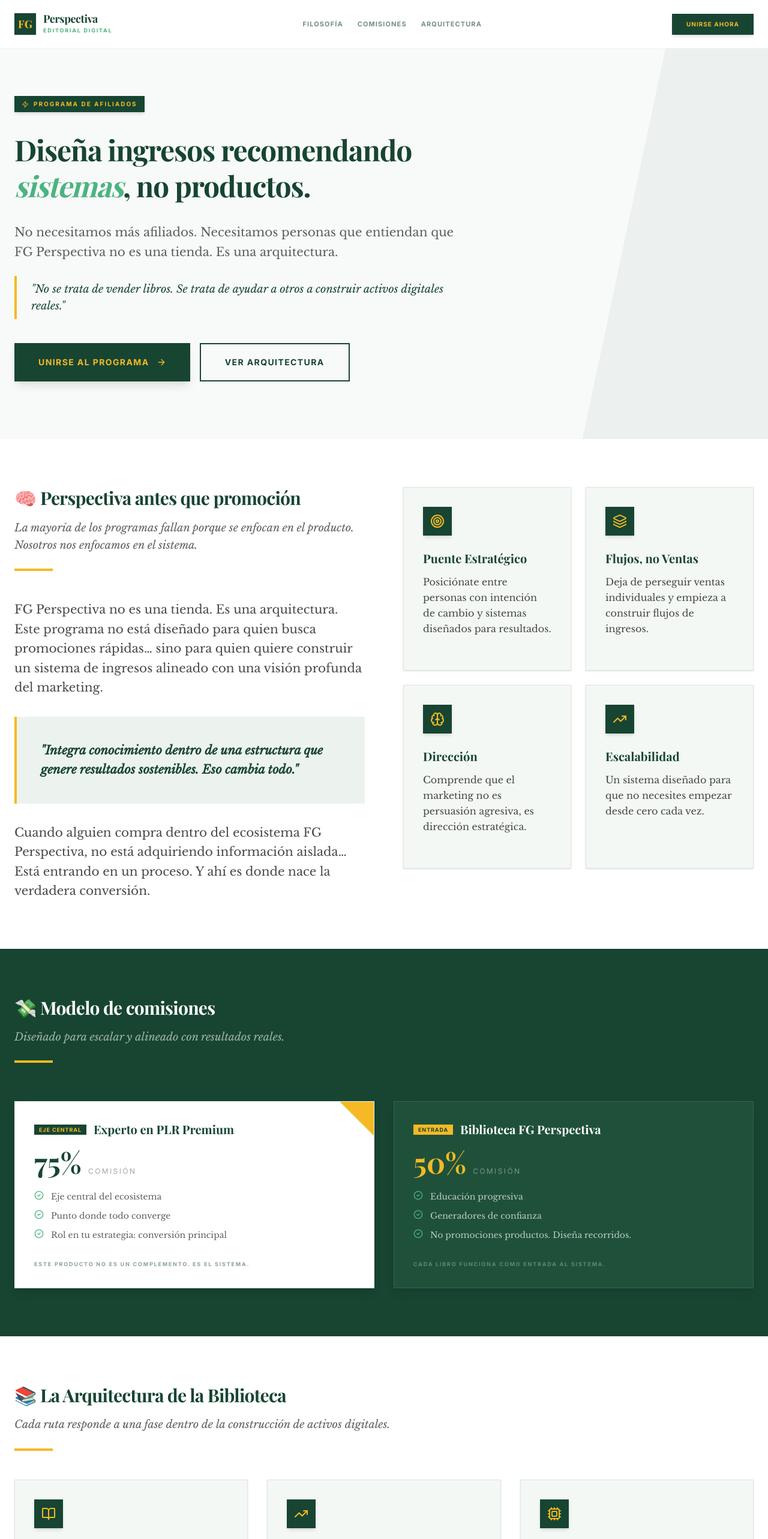
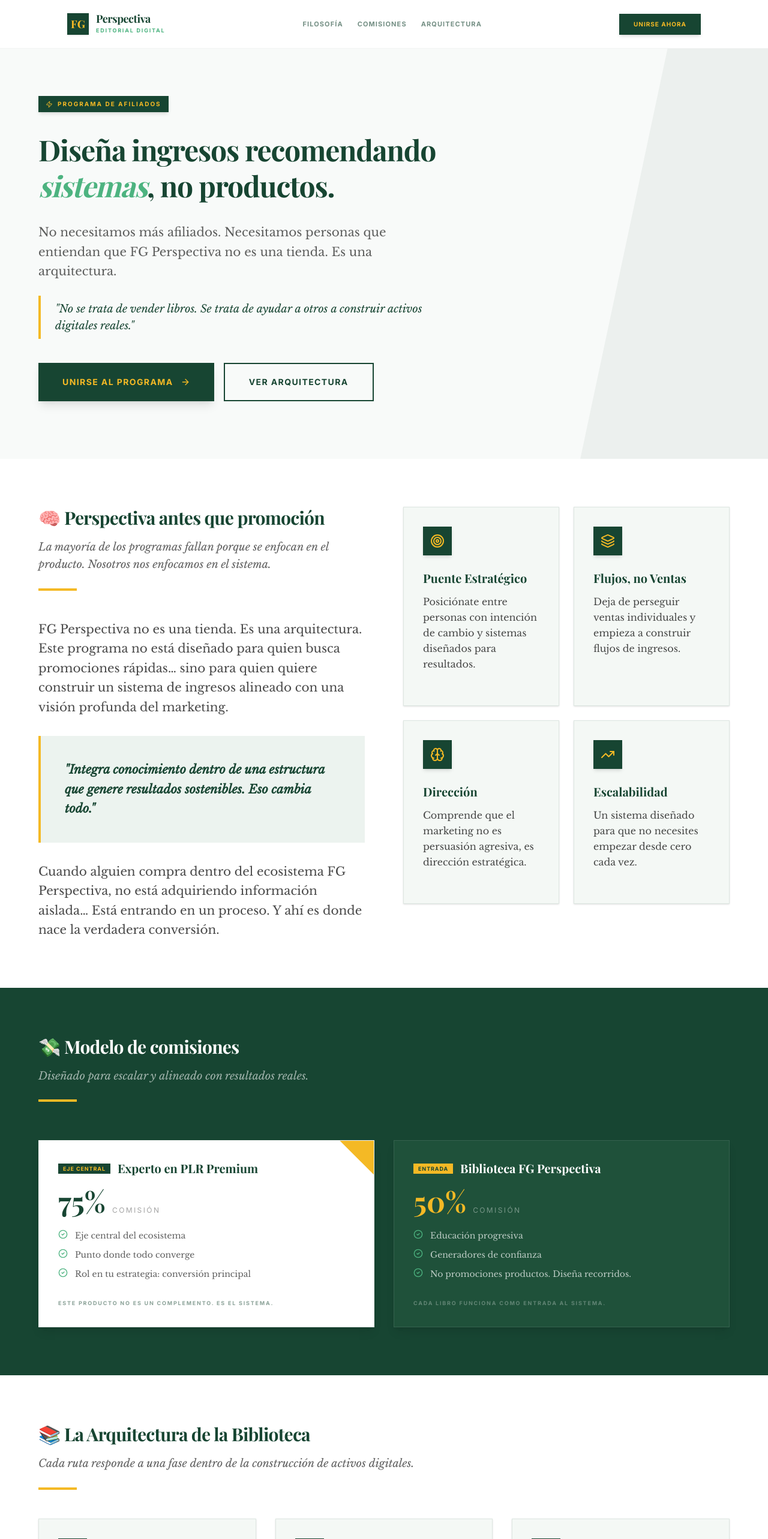
Before and after one commit to githubinf/FG-afiliados, a React (Vite) app: page / in a window 1280 px wide. Shown: the top 2566 px of the page at 60% size. Built offline with nearby package versions, Linux system fonts and the light colour scheme; a web font is replaced by a local one.

Commit message:
feat: Adjust layout and spacing for better responsiveness
Refine container widths and padding in header and section components to improve visual hierarchy and adaptability across different screen sizes.

```diff
--- a/src/App.tsx
+++ b/src/App.tsx
@@ -102,9 +102,9 @@
   return (
     <div className="min-h-screen font-sans bg-white selection:bg-[#4db380]/20 pt-20">
       {/* Hero Section */}
-      <header className="relative pt-20 pb-24 px-6 bg-[#dae7df]/20 overflow-hidden">
-        <div className="max-w-7xl mx-auto relative z-10">
-          <div className="max-w-3xl">
+      <header className="relative pt-20 pb-24 px-8 md:px-12 bg-[#dae7df]/20 overflow-hidden">
+        <div className="max-w-6xl mx-auto relative z-10">
+          <div className="max-w-2xl">
             <motion.div
               initial={{ opacity: 0, y: 20 }}
               animate={{ opacity: 1, y: 0 }}
@@ -146,8 +146,8 @@
       </header>
 
       {/* Philosophy Section */}
-      <section className="relative py-20 px-6 scroll-mt-24" id="philosophy">
-        <div className="max-w-7xl mx-auto">
+      <section className="relative py-20 px-8 md:px-12 scroll-mt-24" id="philosophy">
+        <div className="max-w-6xl mx-auto">
           <div className="grid lg:grid-cols-2 gap-16 items-start">
             <div>
               <SectionTitle subtitle="La mayoría de los programas fallan porque se enfocan en el producto. Nosotros nos enfocamos en el sistema.">
@@ -192,8 +192,8 @@
       </section>
 
       {/* Commissions Section */}
-      <section className="relative py-20 px-6 bg-[#174532] scroll-mt-24" id="commissions">
-        <div className="max-w-7xl mx-auto">
+      <section className="relative py-20 px-8 md:px-12 bg-[#174532] scroll-mt-24" id="commissions">
+        <div className="max-w-6xl mx-auto">
           <div className="mb-16">
             <h2 className="text-2xl md:text-3xl font-display font-bold text-white mb-4 tracking-tight leading-tight">
               💸 Modelo de comisiones
@@ -242,8 +242,8 @@
       </section>
 
       {/* Architecture Section */}
-      <section className="relative py-20 px-6 scroll-mt-24" id="architecture">
-        <div className="max-w-7xl mx-auto">
+      <section className="relative py-20 px-8 md:px-12 scroll-mt-24" id="architecture">
+        <div className="max-w-6xl mx-auto">
           <SectionTitle subtitle="Cada ruta responde a una fase dentro de la construcción de activos digitales.">
             📚 La Arquitectura de la Biblioteca
           </SectionTitle>
@@ -288,8 +288,8 @@
       </section>
 
       {/* Strategy Section */}
-      <section className="relative py-20 px-6 bg-[#dae7df]/30">
-        <div className="max-w-7xl mx-auto">
+      <section className="relative py-20 px-8 md:px-12 bg-[#dae7df]/30">
+        <div className="max-w-6xl mx-auto">
           <SectionTitle subtitle="No necesitas volumen. Necesitas dirección estratégica.">
             🎯 Estrategia de Afiliación
           </SectionTitle>
@@ -312,8 +312,8 @@
       </section>
 
       {/* How to Start */}
-      <section className="relative py-20 px-6 scroll-mt-24" id="join">
-        <div className="max-w-5xl mx-auto text-center">
+      <section className="relative py-20 px-8 md:px-12 scroll-mt-24" id="join">
+        <div className="max-w-4xl mx-auto text-center">
           <SectionTitle>🚀 Cómo empezar</SectionTitle>
           <div className="grid md:grid-cols-2 gap-8 text-left mb-16">
             {[
@@ -335,8 +335,8 @@
       </section>
 
       {/* FAQ Section */}
-      <section className="relative py-20 px-6 border-t border-[#174532]/5">
-        <div className="max-w-4xl mx-auto">
+      <section className="relative py-20 px-8 md:px-12 border-t border-[#174532]/5">
+        <div className="max-w-3xl mx-auto">
           <SectionTitle>❓ Preguntas frecuentes</SectionTitle>
           <div className="space-y-2">
             <FAQItem
@@ -364,8 +364,8 @@
       </section>
 
       {/* Footer */}
-      <footer className="relative py-16 px-6 bg-[#174532]">
-        <div className="max-w-7xl mx-auto">
+      <footer className="relative py-16 px-8 md:px-12 bg-[#174532]">
+        <div className="max-w-6xl mx-auto">
           <div className="grid grid-cols-1 md:grid-cols-2 lg:grid-cols-4 gap-12 mb-12 text-left">
             <div className="lg:col-span-2">
               <div className="flex items-center gap-3 mb-6">
@@ -405,7 +405,7 @@
 
       {/* Navigation - Placed at the end for absolute stacking priority */}
       <nav className="fixed top-0 left-0 right-0 z-[100] border-b border-[#174532]/5 bg-white/95 backdrop-blur-md">
-        <div className="max-w-7xl mx-auto px-6 h-20 flex items-center justify-between">
+        <div className="max-w-6xl mx-auto px-8 md:px-12 h-20 flex items-center justify-between">
           <div className="flex items-center gap-3">
             <div className="w-9 h-9 bg-[#174532] flex items-center justify-center font-display font-bold text-[#f4b925] text-lg shadow-sm">FG</div>
             <div className="flex flex-col">
```
